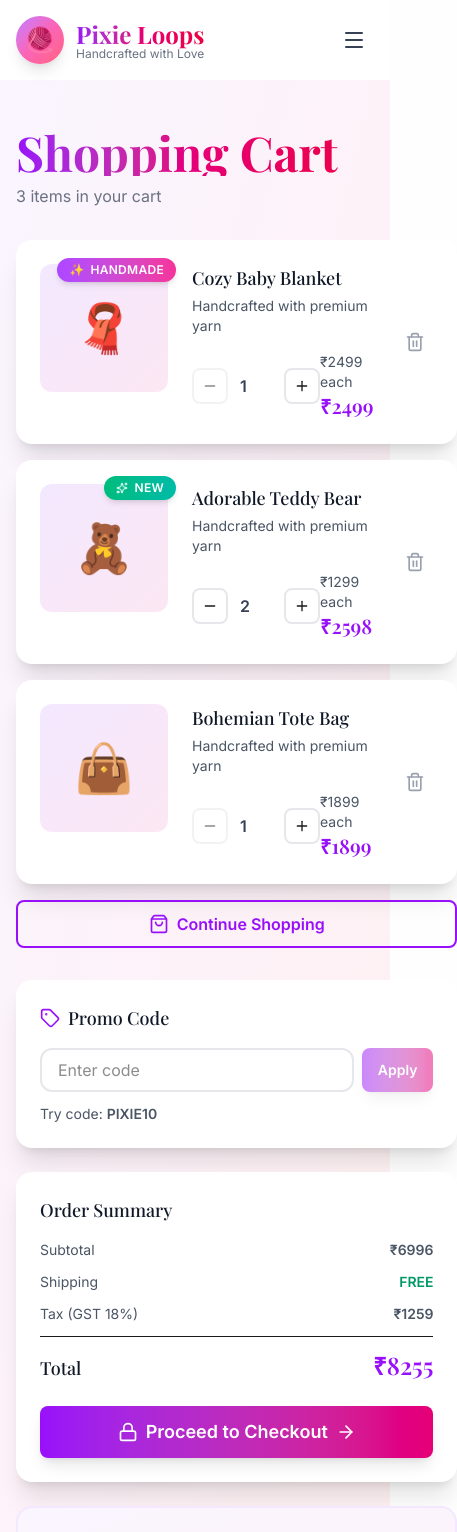
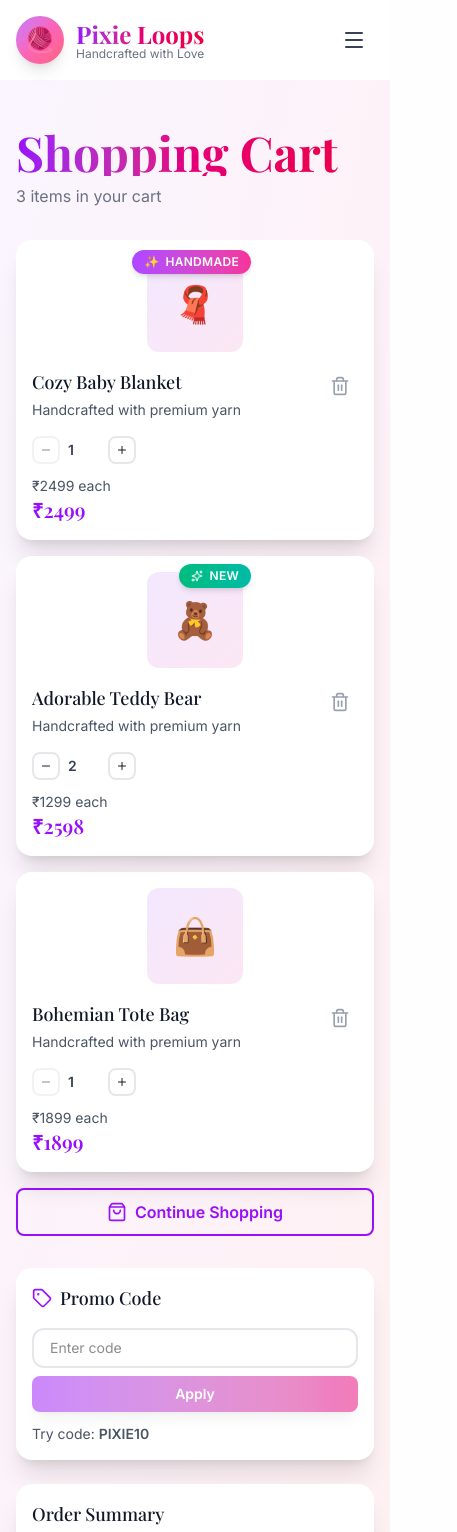
Before and after one commit to navdeep434/pixie-loops, a Next.js app: page /crochet/cart in a window 390 px wide. Shown: the top 1532 px of the page, 457 px wide, since content can reach past the window. Built offline with nearby package versions, Linux system fonts and the light colour scheme.

Commit message:
first commit

```diff
--- a/src/app/crochet/cart/CartClient.tsx
+++ b/src/app/crochet/cart/CartClient.tsx
@@ -134,11 +134,11 @@ export default function CartClient() {
             {/* Cart Items */}
             <div className="lg:col-span-2 space-y-4">
               {cartItems.map((item) => (
-                <Card key={item.id} variant="elevated" className="p-6">
-                  <div className="flex gap-6">
+                <Card key={item.id} variant="elevated" className="p-4 sm:p-6">
+                  <div className="flex flex-col sm:flex-row gap-4 sm:gap-6">
                     {/* Product Image */}
-                    <div className="relative flex-shrink-0">
-                      <div className="h-32 w-32 rounded-xl bg-gradient-to-br from-purple-100 to-pink-100 flex items-center justify-center text-5xl">
+                    <div className="relative flex-shrink-0 mx-auto sm:mx-0">
+                      <div className="h-24 w-24 sm:h-32 sm:w-32 rounded-xl bg-gradient-to-br from-purple-100 to-pink-100 flex items-center justify-center text-4xl sm:text-5xl">
                         {item.icon}
                       </div>
                       {item.badge && (
@@ -149,39 +149,50 @@ export default function CartClient() {
                     </div>
 
                     {/* Product Details */}
-                    <div className="flex-1 flex flex-col justify-between">
+                    <div className="flex-1 flex flex-col justify-between min-w-0">
                       <div>
-                        <Heading level={5} className="mb-1">
-                          {item.name}
-                        </Heading>
-                        <Text variant="small" className="text-gray-500">
-                          Handcrafted with premium yarn
-                        </Text>
+                        <div className="flex items-start justify-between gap-2">
+                          <div className="flex-1 min-w-0">
+                            <Heading level={5} className="mb-1 truncate">
+                              {item.name}
+                            </Heading>
+                            <Text variant="small" className="text-gray-500">
+                              Handcrafted with premium yarn
+                            </Text>
+                          </div>
+                          {/* Remove Button - Mobile Top Right */}
+                          <button
+                            onClick={() => removeItem(item.id)}
+                            className="sm:hidden rounded-lg p-2 text-gray-400 hover:bg-rose-50 hover:text-rose-600 transition flex-shrink-0"
+                          >
+                            <Trash2 className="h-5 w-5" />
+                          </button>
+                        </div>
                       </div>
 
-                      <div className="flex items-center justify-between mt-4">
+                      <div className="flex flex-col sm:flex-row items-start sm:items-center justify-between gap-3 sm:gap-0 mt-4">
                         {/* Quantity Controls */}
-                        <div className="flex items-center gap-3">
+                        <div className="flex items-center gap-2 sm:gap-3">
                           <button
                             onClick={() => updateQuantity(item.id, -1)}
                             disabled={item.quantity <= 1}
-                            className="rounded-lg border-2 border-gray-200 p-2 hover:border-purple-300 hover:bg-purple-50 transition disabled:opacity-50 disabled:cursor-not-allowed"
+                            className="rounded-lg border-2 border-gray-200 p-1.5 sm:p-2 hover:border-purple-300 hover:bg-purple-50 transition disabled:opacity-50 disabled:cursor-not-allowed"
                           >
-                            <Minus className="h-4 w-4" />
+                            <Minus className="h-3 w-3 sm:h-4 sm:w-4" />
                           </button>
-                          <Text className="font-semibold w-8 text-center">
+                          <Text className="font-semibold w-8 text-center text-sm sm:text-base">
                             {item.quantity}
                           </Text>
                           <button
                             onClick={() => updateQuantity(item.id, 1)}
-                            className="rounded-lg border-2 border-gray-200 p-2 hover:border-purple-300 hover:bg-purple-50 transition"
+                            className="rounded-lg border-2 border-gray-200 p-1.5 sm:p-2 hover:border-purple-300 hover:bg-purple-50 transition"
                           >
-                            <Plus className="h-4 w-4" />
+                            <Plus className="h-3 w-3 sm:h-4 sm:w-4" />
                           </button>
                         </div>
 
                         {/* Price */}
-                        <div className="text-right">
+                        <div className="text-left sm:text-right">
                           <Text variant="small" className="text-gray-500">
                             ₹{item.price} each
                           </Text>
@@ -192,10 +203,10 @@ export default function CartClient() {
                       </div>
                     </div>
 
-                    {/* Remove Button */}
+                    {/* Remove Button - Desktop */}
                     <button
                       onClick={() => removeItem(item.id)}
-                      className="rounded-lg p-2 text-gray-400 hover:bg-rose-50 hover:text-rose-600 transition"
+                      className="hidden sm:block rounded-lg p-2 text-gray-400 hover:bg-rose-50 hover:text-rose-600 transition flex-shrink-0"
                     >
                       <Trash2 className="h-5 w-5" />
                     </button>
@@ -215,24 +226,25 @@ export default function CartClient() {
             {/* Order Summary */}
             <div className="space-y-6">
               {/* Promo Code */}
-              <Card variant="elevated" className="p-6">
+              <Card variant="elevated" className="p-4 sm:p-6">
                 <div className="flex items-center gap-2 mb-4">
                   <Tag className="h-5 w-5 text-purple-600" />
                   <Heading level={5}>Promo Code</Heading>
                 </div>
-                <div className="flex gap-2">
+                <div className="flex flex-col sm:flex-row gap-2">
                   <input
                     type="text"
                     value={promoCode}
                     onChange={(e) => setPromoCode(e.target.value.toUpperCase())}
                     placeholder="Enter code"
                     disabled={!!appliedPromo}
-                    className="flex-1 rounded-xl border-2 border-gray-200 px-4 py-2 outline-none transition focus:border-purple-500 focus:ring-4 focus:ring-purple-100 disabled:bg-gray-50 disabled:cursor-not-allowed"
+                    className="flex-1 rounded-xl border-2 border-gray-200 px-4 py-2 text-sm sm:text-base outline-none transition focus:border-purple-500 focus:ring-4 focus:ring-purple-100 disabled:bg-gray-50 disabled:cursor-not-allowed"
                   />
                   <Button
                     size="sm"
                     onClick={applyPromoCode}
                     disabled={!!appliedPromo || !promoCode}
+                    className="w-full sm:w-auto"
                   >
                     Apply
                   </Button>
@@ -260,12 +272,12 @@ export default function CartClient() {
               </Card>
 
               {/* Summary */}
-              <Card variant="elevated" className="p-6">
+              <Card variant="elevated" className="p-4 sm:p-6">
                 <Heading level={5} className="mb-4">
                   Order Summary
                 </Heading>
 
-                <div className="space-y-3">
+                <div className="space-y-3 text-sm sm:text-base">
                   <div className="flex justify-between">
                     <Text variant="small">Subtotal</Text>
                     <Text variant="small" className="font-semibold">
@@ -303,7 +315,7 @@ export default function CartClient() {
                   <div className="border-t pt-3">
                     <div className="flex justify-between items-baseline">
                       <Heading level={5}>Total</Heading>
-                      <Heading level={3} className="text-purple-600">
+                      <Heading level={3} className="text-purple-600 text-xl sm:text-2xl">
                         ₹{Math.round(total)}
                       </Heading>
                     </div>
@@ -312,12 +324,13 @@ export default function CartClient() {
 
                 <Button
                   size="lg"
-                  className="w-full gap-2 mt-6"
+                  className="w-full gap-2 mt-6 text-sm sm:text-base"
                   onClick={() => showToast("Proceeding to checkout...", "success")}
                 >
-                  <Lock className="h-5 w-5" />
-                  Proceed to Checkout
-                  <ArrowRight className="h-5 w-5" />
+                  <Lock className="h-4 w-4 sm:h-5 sm:w-5" />
+                  <span className="hidden sm:inline">Proceed to Checkout</span>
+                  <span className="sm:hidden">Checkout</span>
+                  <ArrowRight className="h-4 w-4 sm:h-5 sm:w-5" />
                 </Button>
 
                 {shipping > 0 && (
@@ -328,7 +341,7 @@ export default function CartClient() {
               </Card>
 
               {/* Benefits */}
-              <Card variant="bordered" className="p-6 bg-gradient-to-br from-purple-50 to-pink-50">
+              <Card variant="bordered" className="p-4 sm:p-6 bg-gradient-to-br from-purple-50 to-pink-50">
                 <div className="space-y-3">
                   <div className="flex items-start gap-3">
                     <Gift className="h-5 w-5 text-purple-600 flex-shrink-0 mt-0.5" />
```
